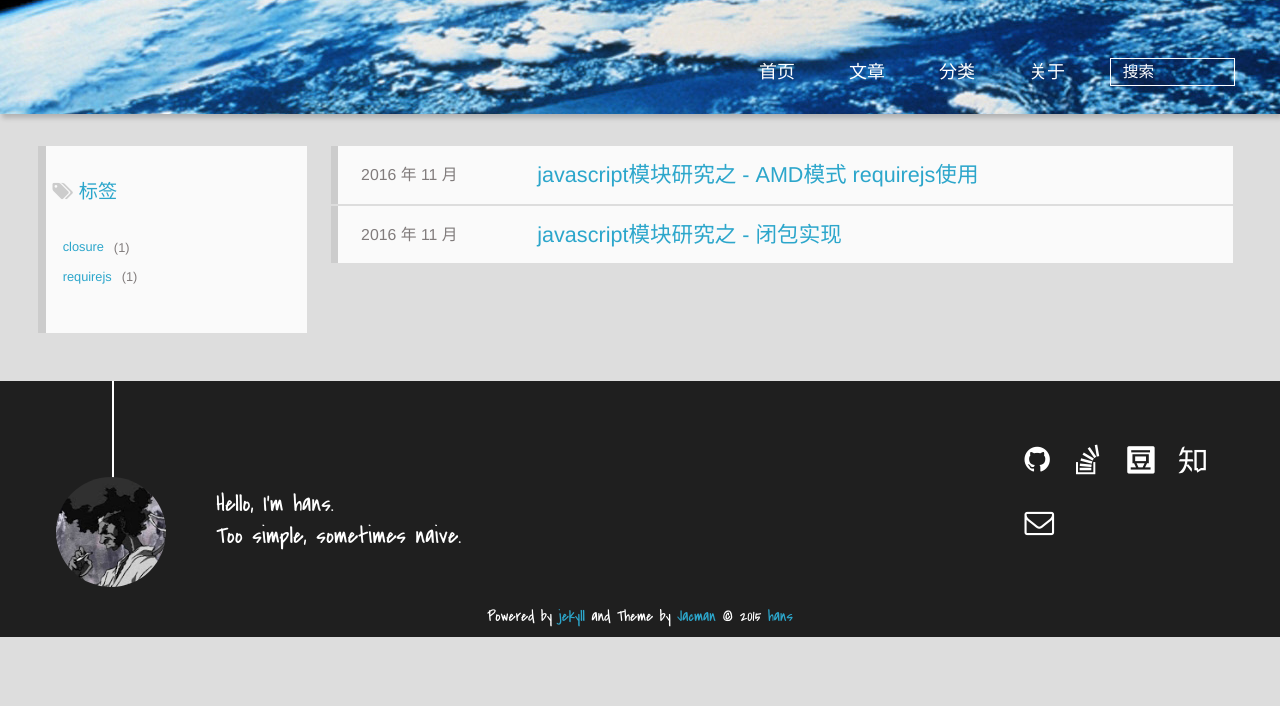
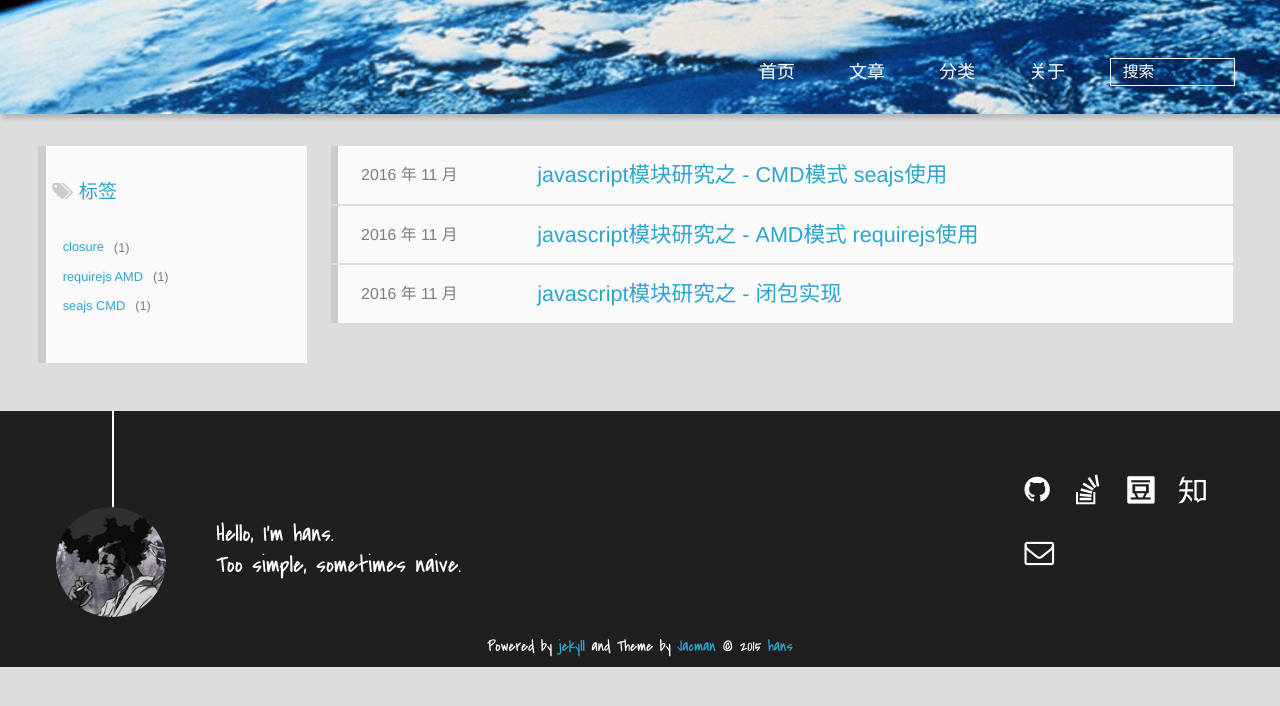
Before and after one commit to hans007/Hans007.GitHub.io, a Jekyll site: the page built from tags/index.html, in a window 1280 px wide. Shown: the top 706 px of the page. Built offline with Jekyll 4.4.1, drawn with Linux system fonts in a browser that asks for light colours; Markdown is read by kramdown in place of the engine named in the settings; comment, search, counter and statistics services are not loaded; part of the change alters nothing that is shown.

Commit message:
javascript模块研究之 - CMD模式 seajs使用

````diff
--- a/_posts/2016-11-10-javascript-requirejs.md
+++ b/_posts/2016-11-10-javascript-requirejs.md
@@ -3,14 +3,14 @@ layout: post
 title: javascript模块研究之 - AMD模式 requirejs使用
 category: javascript
 tags:
-  - requirejs
+  - requirejs AMD
 ---
 
 # 前言 - 什么是 AMD 模式
 
-AMD是"Asynchronous Module Definition"的缩写，意思就是"异步模块定义"。
+AMD是 `Asynchronous Module Definition` 的缩写，意思就是`异步模块加载规范`。
 
-说白了就是先装载模块再使用，AMD 模式的 需要载入 `requirejs` 这个包, 浏览器兼容ie6+ 所以放心用吧。
+AMD 模式的 需要载入 `requirejs` 这个包, 浏览器兼容ie6+ 所以放心用吧。
 
 > 下载地址 http://requirejs.org/
 
--- /dev/null
+++ b/_posts/2016-11-14-javascript-seajs.md
@@ -0,0 +1,397 @@
+---
+layout: post
+title: javascript模块研究之 - CMD模式 seajs使用
+category: javascript
+tags:
+  - seajs CMD
+---
+
+# 前言 - 什么是 CMD 模式
+
+CMD是 `Common Module Definition` 的缩写，意思就是`通用模块加载规范`。
+
+CMD 模式的 需要载入 `Sea.js` 这个包, 浏览器兼容ie5.5+ 所以放心用吧。
+
+> 下载地址 http://seajs.org/
+
+模块定义方式:
+
+```javascript
+define(function (require, exports, module) {
+
+});
+```
+
+> require 用来载入其它模块
+> exports 导出方法
+> module 导出模块
+
+## 简单模块调用
+
+- 定义一个模块 module1.js
+
+```javascript
+// 单例模式
+define(function(require, exports, module) {
+
+    console.log("module1 被装载~");
+
+    exports.num = 10;
+
+    exports.add = function(){
+        this.num ++;
+    };
+
+    exports.get = function(){
+        return this.num;
+    };
+
+});
+```
+
+> 通过 exports 导出了2个方法 add get，一个属性 num。
+> 方法中访问成员变量 this.num 方式。
+
+- 建立调用页面 1-seajs模块调用.html
+
+```javascript
+<script src="../sea-modules/core/sea.js" id="seajsnode" ></script>
+<script>
+    seajs.config({
+        base: "../sea-modules/",
+    });
+
+    seajs.use(['lib/module1'],function(mod1){
+        mod1.add();
+        mod1.add();
+        console.log(mod1.get());
+    });
+
+    seajs.use(['lib/module1'],function(mod1){
+        mod1.add();
+        mod1.add();
+        console.log(mod1.get());
+    });
+</script>
+```
+
+> 导入sea.js包
+> 定义seajs.config 的 base 代码根目录
+> seajs.use方式 使用 module1
+> 连续调用了两次
+
+- 输出
+
+> module1 被装载~
+> 12
+> 14
+>
+> 我们可以发现这是单例模式，作用域是整个页面，所以num是累加了。
+
+## 非单例模式
+
+- 定义模块
+
+```javascript
+// 非单例模式
+define(function(require, exports, module) {
+
+    console.log("module2 被装载~");
+
+    function UserModel() {
+
+        var num = 1000;
+        var name = "AAAAA";
+        var uid = "1001";
+
+        this.add = function () {
+            num ++;
+        };
+        this.show = function () {
+            return num + ":" + name + ":" + uid;
+        };
+    }
+
+    module.exports = function () {
+        return new UserModel();
+    };
+});
+```
+
+> 模型方式导出 module.exports
+
+- 定义入口 2-seajs非单例模块.html
+
+```javascript
+<script src="../sea-modules/core/sea.js" id="seajsnode" ></script>
+<script>
+    seajs.config({
+        base: "../sea-modules/",
+    });
+
+    seajs.use(['lib/module2'],function(mod2){
+
+        var mod = new mod2();
+        mod.add();
+        mod.add();
+        mod.add();
+
+        console.log(mod.show());
+    });
+
+    seajs.use(['lib/module2'],function(mod2){
+
+        var mod = new mod2();
+        mod.add();
+        mod.add();
+        mod.add();
+
+        console.log(mod.show());
+    });
+</script>
+```
+
+> seajs.use 调用后 是一个 function()
+> 我们用 new 的方式实例一个新对象
+> 这里也是重复调用两次
+
+- 输出
+
+> module2 被装载~
+> 1003:AAAAA:1001
+> 1003:AAAAA:1001
+>
+> 可以发现这次是非单例了，每次都是新的对象，互不影响。
+
+## 模块依赖
+
+- 定义模块
+
+```javascript
+// 模块依赖
+define(['module1'],function(require, exports, module) {
+
+    console.log("module3 被装载~");
+
+    var mod1 = require('module1');
+    mod1.add();
+
+    console.log("module1 执行完成");
+});
+```
+
+> 依赖模块 module1
+> require装载 module1 ，并执行 add 操作
+
+- 定义入口 3-seajs模块依赖.html
+
+```javascript
+<script src="../sea-modules/core/sea.js" id="seajsnode" ></script>
+<script>
+    seajs.config({
+        base: "../sea-modules/",
+        alias: {
+            "module1": "lib/module1.js"
+        }
+    });
+
+    seajs.use(['lib/module3'],function(mod3){
+
+        console.log("module3 执行完成");
+    });
+</script>
+```
+
+> seajs.config alias 设置别名 module1
+
+- 输出
+
+> module3 被装载~
+> module1 被装载~
+> module1 执行完成
+> module3 执行完成
+>
+>
+> 可以发现 CMD 果然是顺序执行，模块是懒加载，在需要的时候加载，不会像AMD方式先加载模块。
+> 下载操作，是在执行定义依赖 `define(['module1'],...` 时浏览器客户端开始下载。
+
+## 异步方式加载
+
+```javascript
+define(function(require) {
+
+  require.async('module1', function(mod1) {
+    mod1.add();
+  });
+
+});
+```
+
+> `require.async` 异步加载一个模块，在加载完成时，执行回调
+
+## 模块化第三方代码 jquery
+
+规范了模块的定义虽然好，但是用第三非CMD定义模块时，就有点麻烦了，比如这个jquery，你直接 require 直接返回 `null`。
+
+- 修改`jquery`的代码
+
+```javascript
+define(function () {
+
+    // jquery代码
+    ...
+
+    // 加入return
+    return $.noConflict();
+});
+```
+
+> 用一个 `define` 包裹下
+> 最后 `return $.noConflict();`
+
+- 定义模块
+
+```javascript
+define("lib/module4", ["./module4-ui"], function(require) {
+    var ui = require("./module4-ui");
+    ui.setup();
+});
+
+define("lib/module4-ui", ["jquery"], function(require, exports, module) {
+
+    var $ = require("jquery");
+
+    exports.setup = function () {
+
+        $("#myButton").click( function () {
+            alert(123);
+        });
+    };
+});
+```
+
+> 我把UI处理单独出来了，设置模块ID `define("lib/module4"`
+> `var $ = require("jquery");` 方式载入jquery模块 测试一个按钮事件
+
+- 定义入口
+
+```javascript
+<script src="../sea-modules/core/sea.js" ></script>
+
+<script>
+    seajs.config({
+        base: "../sea-modules/",
+        alias: {
+            "jquery": "core/jquery-3.1.1.seajs.min.js"
+        }
+    });
+
+    seajs.use("lib/module4");
+</script>
+
+<button id="myButton">点击我</button>
+```
+
+> 用`alias`配置了别名 模块中可以直接使用
+> 放置了一个按钮`button`
+
+- 输出
+
+![seajs-jquery-cmd化](http://oflimcy5e.bkt.clouddn.com/seajs-jquery.png)
+
+> 触发成功
+
+## 模块化 调用jquery插件
+
+同样你要用相关依赖jquery的插件，也需要修改相关代码。
+
+我这里修改了一个确认对话框 ![artDialog](https://github.com/aui/artDialog)
+
+- 修改 `artDialog`
+
+```javascript
+define("lib/artDialog/dialog", ["jquery"], function (require, exports, module) {
+
+    var jQuery = require("jquery");
+
+    // 放置原来的插件代码
+
+    module.exports = function (options, ok, cancel) {
+        return new dialog(options, ok, cancel);
+    };
+});
+```
+
+> 首先包一个 `define` 定义
+> 然后创建依赖需要的 `var jQuery = require("jquery");` 对象
+> 最后导出定义模块定义 `module.exports = function ... `
+
+- 修改上面的模块代码
+
+```javascript
+define("lib/module4", ["./module4-ui"], function(require) {
+    var ui = require("./module4-ui");
+    ui.setup();
+});
+
+define("lib/module4-ui", ["jquery","dialog"], function(require, exports, module) {
+
+    var $ = require("jquery");
+    var dialog = require("dialog");
+
+    exports.setup = function () {
+
+        $("#myButton").click( function () {
+
+            var d = dialog({
+                title: '欢迎',
+                content: '欢迎使用 artDialog 对话框组件！'
+            });
+            d.showModal();
+        });
+    };
+});
+```
+
+> 读取调用 `var dialog = require("dialog");`
+
+- 修改上面的入口
+
+```javascript
+<script src="../sea-modules/core/sea.js" ></script>
+<script src="../sea-modules/core/seajs-css.js" ></script>
+
+<script>
+    seajs.config({
+        base: "../sea-modules/",
+        alias: {
+            "jquery": "core/jquery-3.1.1.seajs.min.js",
+            "dialog": "lib/artDialog/dialog.js"
+        }
+    });
+
+    seajs.use("lib/artDialog/ui-dialog.css");
+    seajs.use("lib/module4");
+
+
+</script>
+
+<button id="myButton">点击我</button>
+```
+
+> 加入alias别名 `dialog`
+> 这里用了一个 `seajs-css` 的插件动态读取了css
+> 插件地址 https://github.com/seajs/seajs-css/blob/master/README.md
+
+- 输出
+
+![seajs-jquery-cmd化-插件](http://oflimcy5e.bkt.clouddn.com/seajs-jquery-plus.png)
+
+> 弹出成功!
+
+
+## 参考代码
+
+> https://github.com/hans007/JavaScriptCodes/tree/master/seajs%E6%A8%A1%E5%9D%97%E5%8C%96/app
+
+[我的博客](https://hans007.github.io)
````
